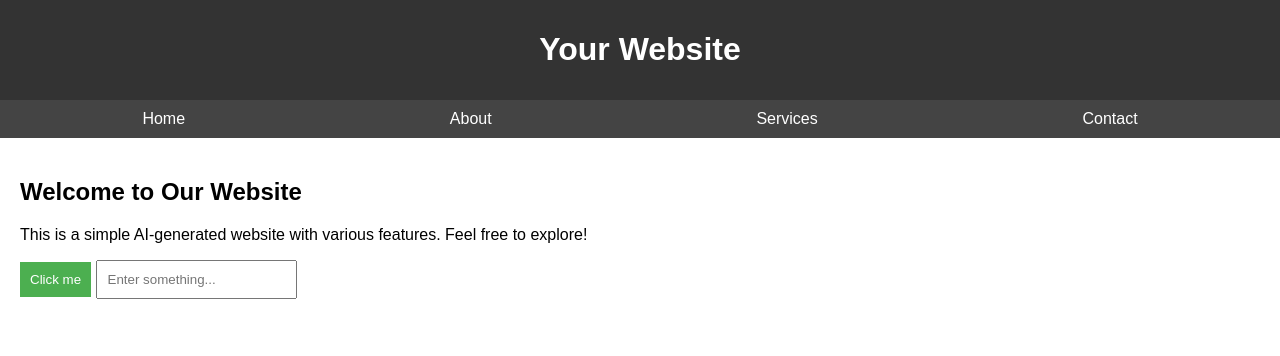
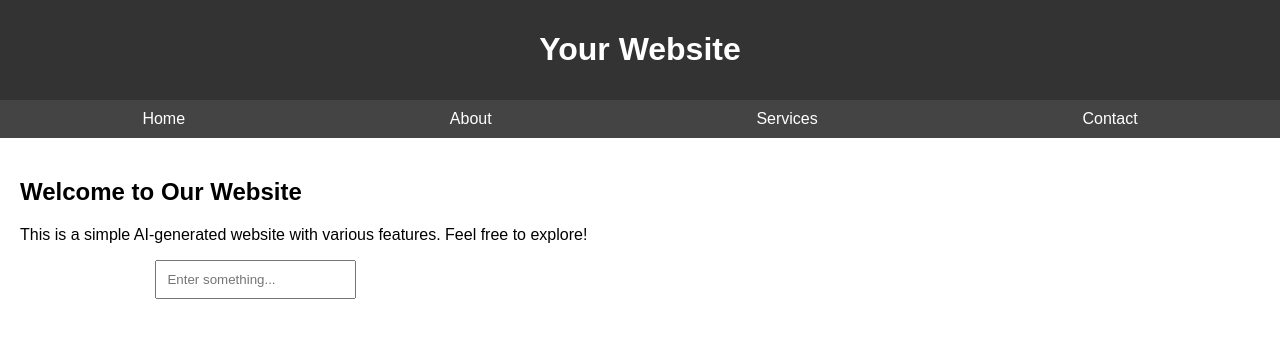
Before and after one commit to Keerthi-Chireddy/Keerthi-Chireddy.github.io, a plain HTML site: page index.html in a window 1280 px wide. Shown: the top 356 px of the page. Drawn offline with Linux system fonts and the light colour scheme.

Commit message:
Update index.html
updated coded

```diff
--- a/index.html
+++ b/index.html
@@ -56,8 +56,18 @@
             cursor: pointer;
         }
 
+        button:hover {
+            background-color: #45a049;
+        }
+
         input {
             padding: 10px;
+        }
+
+        /* Added style for better contrast */
+        label {
+            color: white;
+            margin-right: 10px;
         }
     </style>
 </head>
@@ -79,8 +89,9 @@
         <h2>Welcome to Our Website</h2>
         <p>This is a simple AI-generated website with various features. Feel free to explore!</p>
 
-        <button>Click me</button>
-        <input type="text" placeholder="Enter something...">
+        <!-- Added label for better accessibility -->
+        <label for="userInput">Enter something:</label>
+        <input type="text" id="userInput" placeholder="Enter something...">
     </section>
 
     <section>
```
